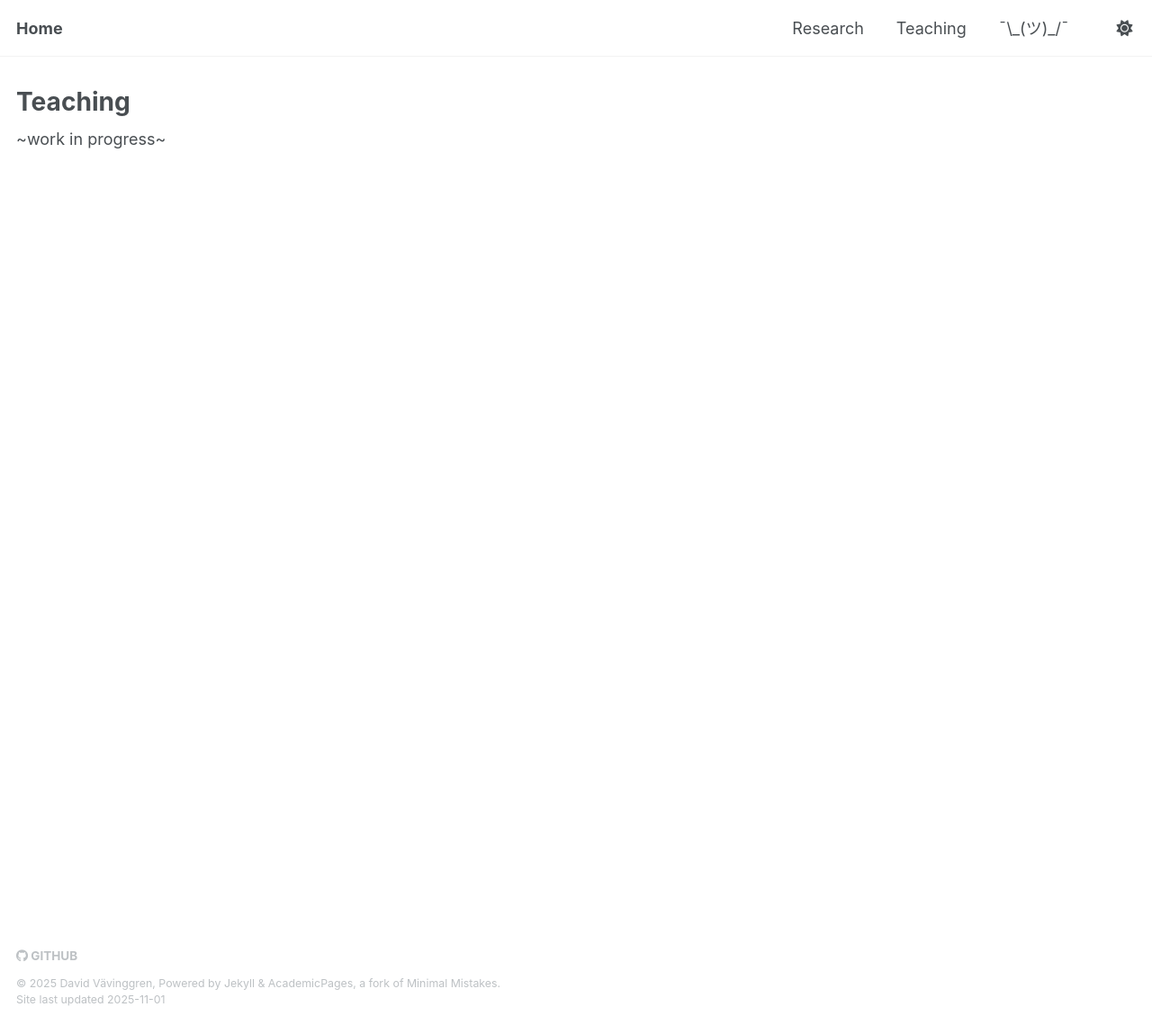
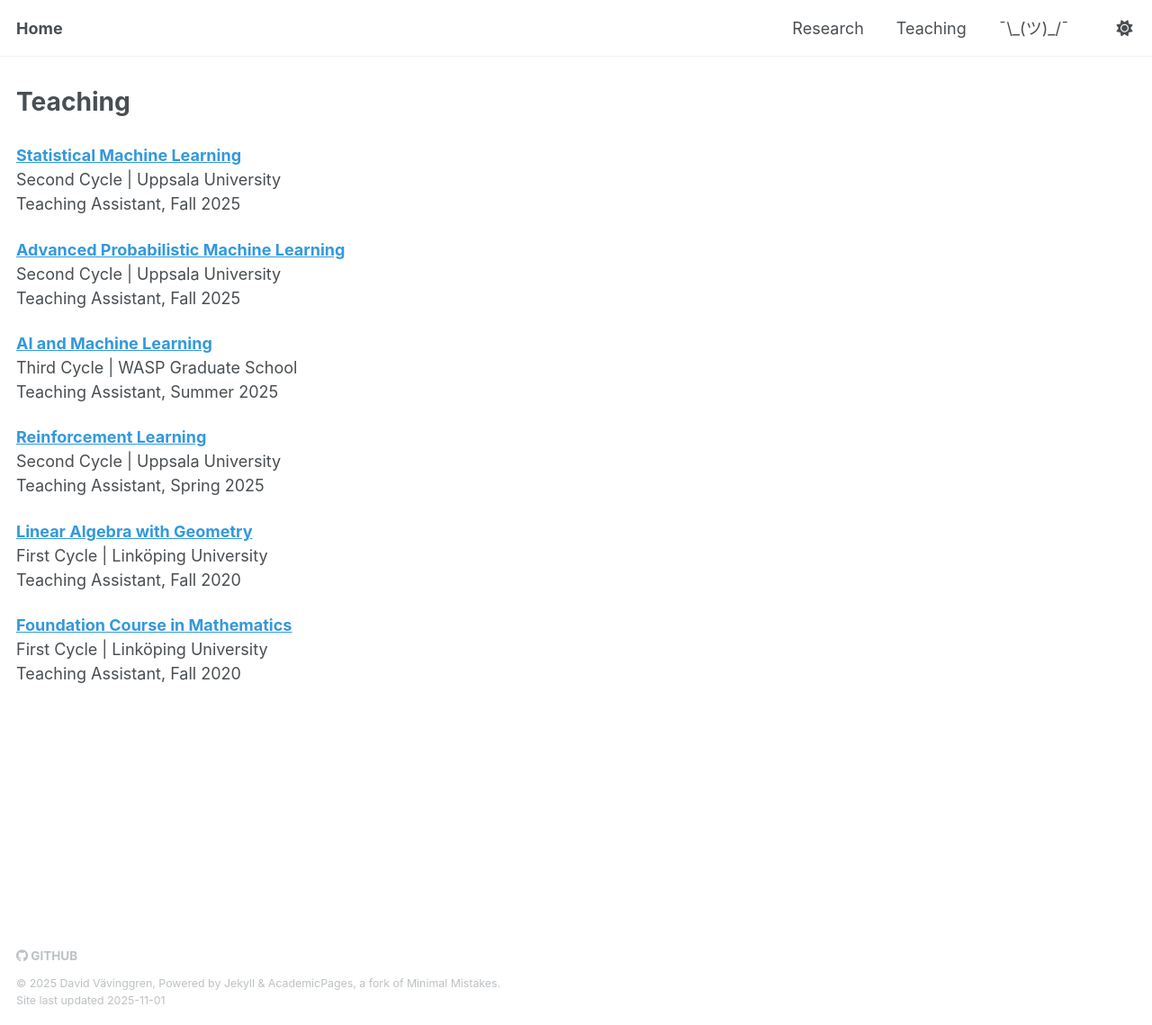
Before and after one commit to davidvavinggren/davidvavinggren.github.io, a Jekyll site: the page built from _pages/teaching.md, in a window 1280 px wide and 1139 px high. Shown: the whole window at 90% size. Built offline with Jekyll 4.4.1, drawn with Linux system fonts in a browser that asks for light colours.

Commit message:
added teaching

```diff
--- a/_pages/teaching.md
+++ b/_pages/teaching.md
@@ -3,4 +3,29 @@ title: "Teaching"
 permalink: /teaching/
 layout: single
 ---
-~work in progress~
+
+<div style="margin-top: 1rem;"></div>
+
+**[Statistical Machine Learning](https://www.uu.se/en/study/course?query=1RT700)** \\
+Second Cycle \| Uppsala University \\
+Teaching Assistant, Fall 2025
+
+**[Advanced Probabilistic Machine Learning](https://www.uu.se/en/study/syllabus?query=51622)** \\
+Second Cycle \| Uppsala University \\
+Teaching Assistant, Fall 2025
+
+**[AI and Machine Learning](https://wasp-sweden.org/graduate-school/curriculum/courses/)** \\
+Third Cycle \| WASP Graduate School \\
+Teaching Assistant, Summer 2025
+
+**[Reinforcement Learning](https://www.uu.se/en/study/course?query=1RT745)** \\
+Second Cycle \| Uppsala University \\
+Teaching Assistant, Spring 2025
+
+**[Linear Algebra with Geometry](https://studieinfo.liu.se/en/kurs/TATA67/ht-2024)** \\
+First Cycle \| Linköping University \\
+Teaching Assistant, Fall 2020
+
+**[Foundation Course in Mathematics](https://studieinfo.liu.se/en/kurs/TATB01/)** \\
+First Cycle \| Linköping University \\
+Teaching Assistant, Fall 2020
```
Also changed, not shown: 5 other files.
